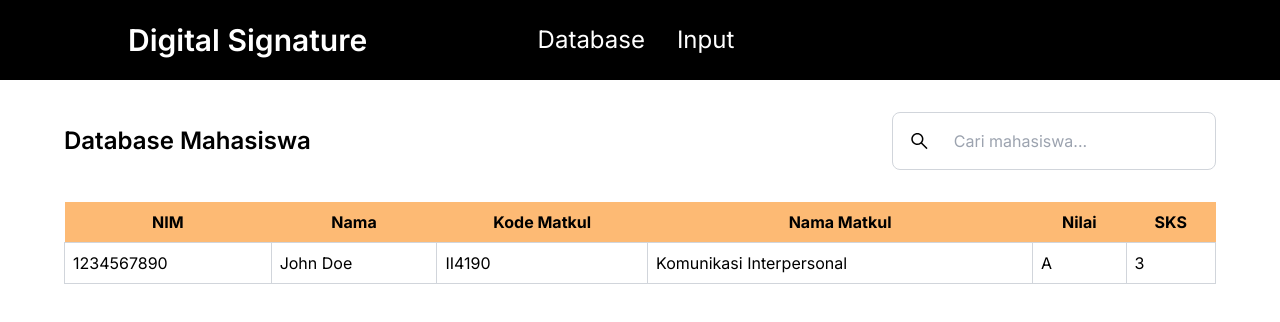
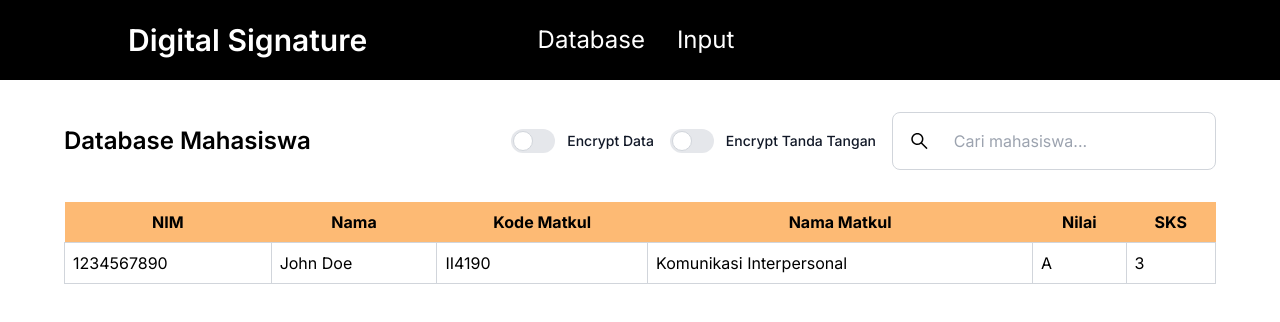
Before and after one commit to gibranfsh/tugas-4-kriptografi-koding-digital-signature-website-with-encrypted-database, a Next.js app: page / in a window 1280 px wide. Shown: the top 322 px of the page. Built offline with nearby package versions, Linux system fonts and the light colour scheme; no server answers; the database is empty.

Commit message:
feat: added toggle button

```diff
--- a/src/components/Landing.tsx
+++ b/src/components/Landing.tsx
@@ -1,5 +1,6 @@
 "use client";
 import { Mahasiswa } from "@prisma/client";
+import { useState } from "react";
 import { AiOutlineSearch } from "react-icons/ai";
 
 interface MahasiswaProps extends Mahasiswa {
@@ -13,13 +14,51 @@
   }[];
 }
 
-export default function Landing({ allMahasiswa }: { allMahasiswa: MahasiswaProps[] }) {
+export default function Landing({
+  allMahasiswa,
+}: {
+  allMahasiswa: MahasiswaProps[];
+}) {
   console.log(allMahasiswa);
   const handleDecrypt = (data: MahasiswaProps[]) => {};
+  const [isEncrypted, setIsEncrypted] = useState(false);
+  const [isEncryptedSignature, setIsEncryptedSignature] = useState(false);
+
   return (
     <div className="py-8 px-[5%]">
       <div className="flex gap-4 items-center justify-between">
         <h1 className="font-semibold text-2xl">Database Mahasiswa</h1>
+        <div className="flex gap-4">
+          <label className="inline-flex items-center cursor-pointer">
+            <input
+              type="checkbox"
+              value=""
+              className="sr-only peer focus:outline-none"
+              onChange={(e) => {
+                setIsEncrypted(e.target.checked);
+                handleDecrypt(allMahasiswa);
+              }}
+            />
+            <div className="relative w-11 h-6 bg-gray-200 peer-focus:outline-none focus:outline-none rounded-full peer peer-checked:after:translate-x-full rtl:peer-checked:after:-translate-x-full peer-checked:after:border-white after:content-[''] after:absolute after:top-[2px] after:start-[2px] after:bg-white after:border-gray-300 after:border after:rounded-full after:h-5 after:w-5 after:transition-all peer-checked:bg-blue-600"></div>
+            <span className="ms-3 text-sm font-medium text-gray-900 dark:text-gray-300">
+              Encrypt Data
+            </span>
+          </label>
+
+          <label className="inline-flex items-center cursor-pointer">
+            <input
+              type="checkbox"
+              value=""
+              className="sr-only peer focus:outline-none"
+              onChange={(e) => {
+                setIsEncryptedSignature(e.target.checked);
+              }}
+            />
+            <div className="relative w-11 h-6 bg-gray-200 peer-focus:outline-none focus:outline-none rounded-full peer peer-checked:after:translate-x-full rtl:peer-checked:after:-translate-x-full peer-checked:after:border-white after:content-[''] after:absolute after:top-[2px] after:start-[2px] after:bg-white after:border-gray-300 after:border after:rounded-full after:h-5 after:w-5 after:transition-all peer-checked:bg-blue-600"></div>
+            <span className="ms-3 text-sm font-medium text-gray-900 dark:text-gray-300">
+              Encrypt Tanda Tangan
+            </span>
+          </label>
 
           <div className="border border-gray-300 px-4 py-2 rounded-lg flex gap-4 items-center">
             <AiOutlineSearch className="text-2xl" />
@@ -28,6 +67,7 @@
               placeholder="Cari mahasiswa..."
               className="focus:outline-none rounded-lg p-2 w-full"
             />
+          </div>
         </div>
       </div>
 
```
Lines whose indentation alone changed are shown as unchanged.
